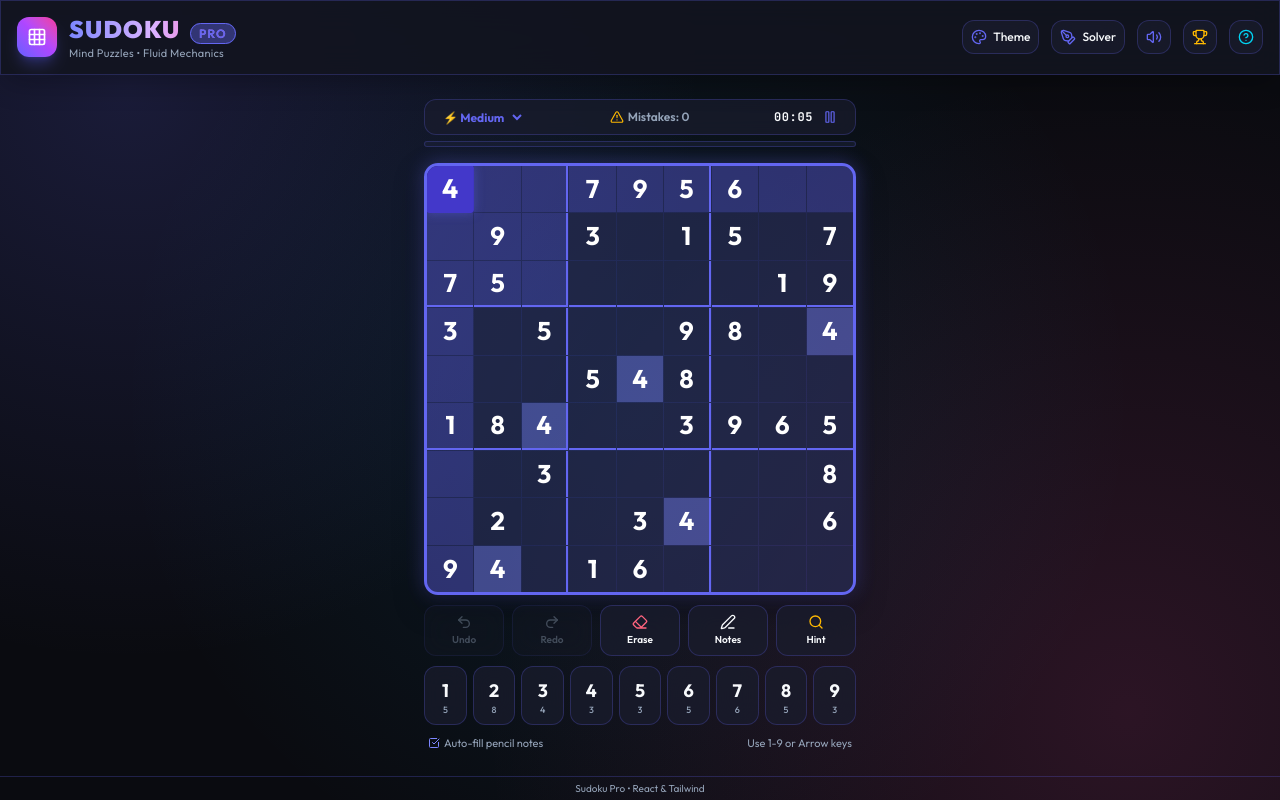
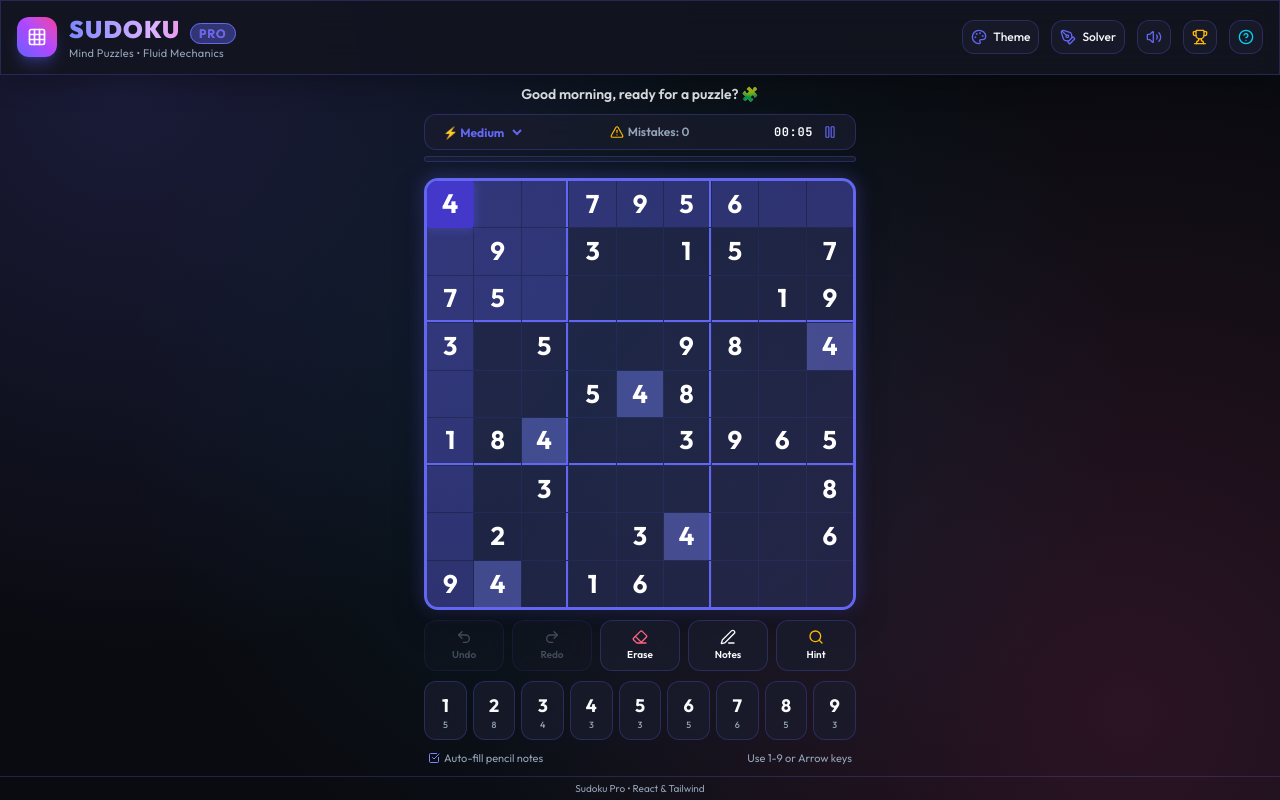
Before and after one commit to arpitrai11/Sudoku, a React (Vite) app: page / in a window 1280 px wide. Built offline with nearby package versions, Linux system fonts and the light colour scheme.

Commit message:
Added Greating Message

```diff
--- a/src/App.jsx
+++ b/src/App.jsx
@@ -472,6 +472,14 @@ export default function App() {
     }
   }
 
+  // Dynamic Greeting based on time of day
+  const getGreeting = () => {
+    const hour = new Date().getHours();
+    if (hour < 12) return 'Good morning';
+    if (hour < 18) return 'Good afternoon';
+    return 'Good evening';
+  };
+
   return (
     <div className="h-screen flex flex-col justify-between overflow-hidden">
       {/* Top Navigation */}
@@ -488,6 +496,14 @@ export default function App() {
 
       {/* Main Game Arena */}
       <main className="flex-1 max-w-xl w-full mx-auto px-2 py-1 flex flex-col items-center justify-center gap-1.5 min-h-0">
+
+        {/* Greeting Message */}
+        <div className="w-full max-w-[440px] text-center mb-1">
+          <h2 className="text-sm font-semibold text-[var(--text-main)] opacity-90 animate-in fade-in zoom-in duration-500">
+            {getGreeting()}, ready for a puzzle? 🧩
+          </h2>
+        </div>
+
         {/* Controls Status Bar */}
         <GameControls
           difficulty={difficulty}
```
